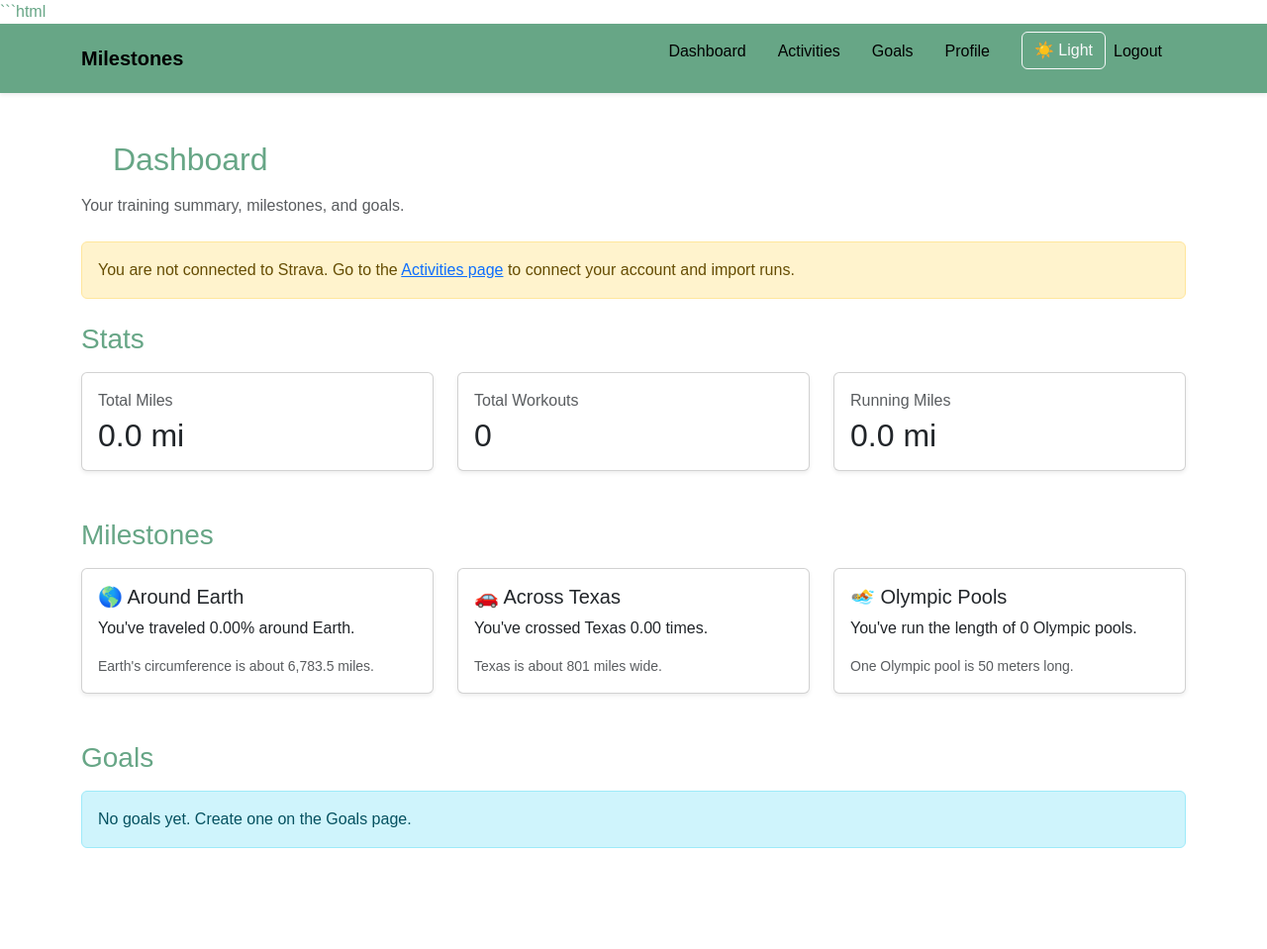
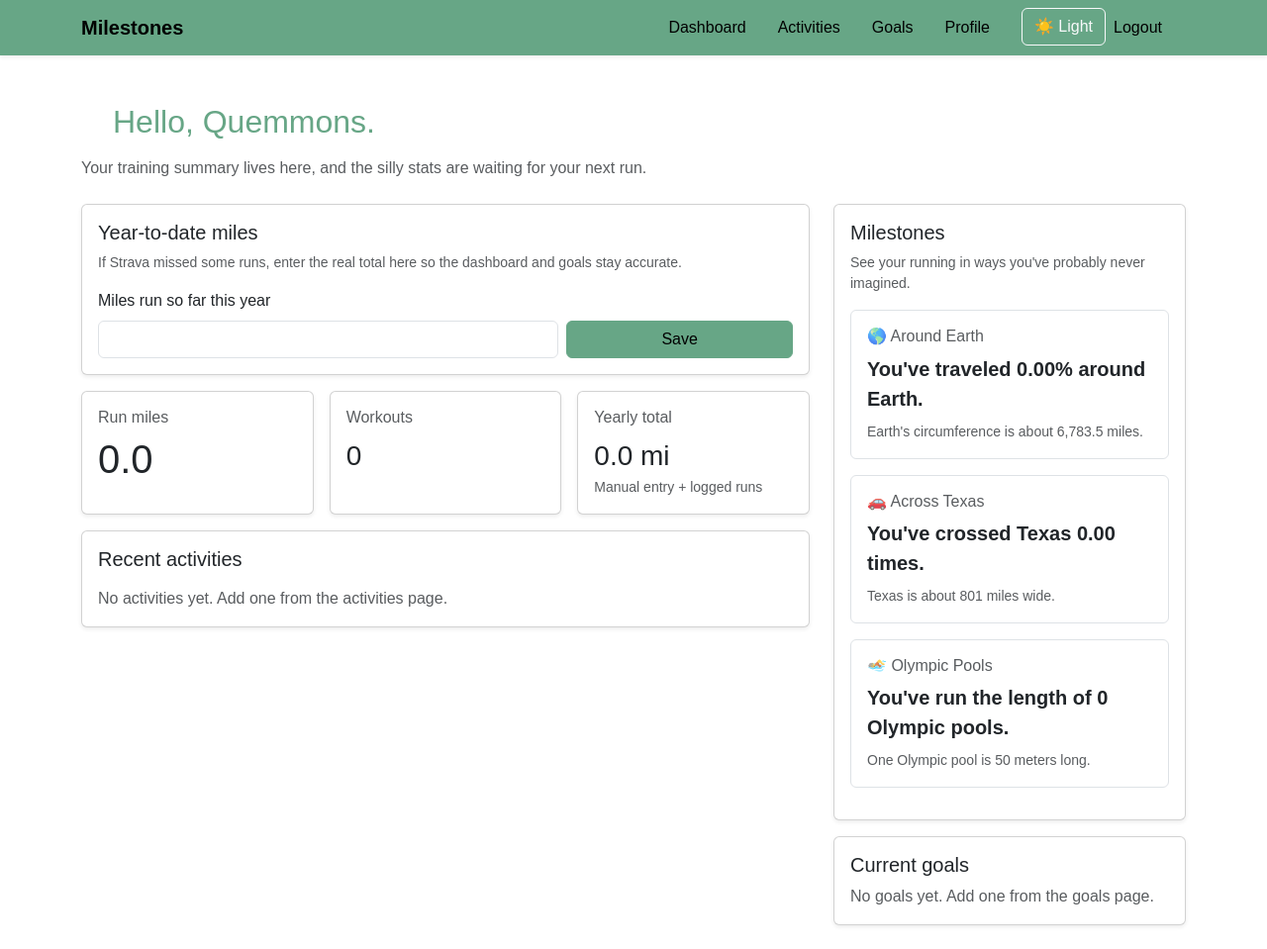
Before and after one commit to Quemmons/Endurance-Training-Tracker, a Flask app: page /dashboard in a window 1280 px wide. Shown: the whole page at 99% size. Before the commit the page ends 857 px from the top, so only its background shows below. Run offline with Flask 3, Linux system fonts and the light colour scheme; a user stored in the database is signed in; parts of the project's set-up code (start-up, migrations or seed data) failed here and were passed over.

Commit message:
big change

````diff
--- a/app.py
+++ b/app.py
@@ -22,10 +22,6 @@ from flask import (
 app = Flask(__name__)
 app.config['SECRET_KEY'] = os.environ.get('SECRET_KEY', 'dev-secret-change-me')
 app.config['JSON_SORT_KEYS'] = False
-
-app.jinja_env.globals.update(
-    format_duration_seconds=format_duration_seconds
-)
 
 # App flow overview:
 # - / shows the landing page
@@ -221,26 +217,32 @@ def update_goal_progress(store):
 
 
 def build_dashboard_stats(store):
-    """Build summary statistics for the dashboard."""
+    """Build a small summary payload for the dashboard view."""
     activities = store.get('activities', [])
-
+    total_distance = get_yearly_total(store)
     total_by_type = {'run': 0.0}
+    recent = []
 
     for item in activities:
         activity_type = normalize_activity_type(item.get('type'))
         total_by_type[activity_type] += float(item.get('distance', 0) or 0)
+        recent.append({
+            'name': item.get('name', 'Workout'),
+            'type': activity_type,
+            'distance': item.get('distance', 0),
+            'date': item.get('start_date', ''),
+            'source': item.get('source', 'local'),
+        })
 
+    recent = recent[-5:][::-1]
     workout_count = len(activities)
-
     update_goal_progress(store)
 
     return {
-        'total_distance': round(get_yearly_total(store), 2),
-        'total_by_type': {
-            key: round(value, 2)
-            for key, value in total_by_type.items()
-        },
+        'total_distance': round(total_distance, 2),
+        'total_by_type': {key: round(value, 2) for key, value in total_by_type.items()},
         'workout_count': workout_count,
+        'recent': recent,
         'year_to_date_miles': store.get('year_to_date_miles'),
         'effective_yearly_total': get_yearly_total(store),
     }
@@ -330,6 +332,48 @@ def build_funny_stats(store):
     return stats[:3]
 
 
+def page(title, body):
+    """Render the shared page shell with navigation, flash messages, and theme support."""
+    messages = ''.join(
+        f'<p class="{category}">{message}</p>'
+        for category, message in get_flashed_messages(with_categories=True)
+    )
+    dark_mode = 'dark' if session.get('dark_mode') else 'light'
+    return render_template_string('''
+        <!doctype html>
+        <html>
+          <head>
+            <meta charset="utf-8" />
+            <meta name="viewport" content="width=device-width, initial-scale=1" />
+            <title>{{ title }}</title>
+            <link rel="stylesheet" href="/static/css/styles.css">
+          </head>
+          <body class="theme-{{ dark_mode }}">
+            <div class="page-shell">
+              <div class="topbar">
+                <h1 class="page-title">Milestones</h1>
+                <form method="post" action="/theme/toggle" class="theme-toggle-form">
+                  <button type="submit" class="theme-toggle-btn">
+                    {{ 'Light mode' if dark_mode == 'dark' else 'Dark mode' }}
+                  </button>
+                </form>
+              </div>
+              <nav>
+                <a href="/">Home</a> |
+                <a href="/dashboard">Dashboard</a> |
+                <a href="/activities">Activities</a> |
+                <a href="/goals">Goals</a> |
+                <a href="/profile">Profile</a>
+              </nav>
+              <hr>
+              {{ messages | safe }}
+              {{ body | safe }}
+            </div>
+          </body>
+        </html>
+    ''', title=title, body=body, messages=messages, dark_mode=dark_mode)
+
+
 @app.route('/')
 def home():
     """Render the landing page for the Milestones app."""
@@ -400,30 +444,24 @@ def logout():
 
 @app.route('/dashboard', methods=['GET', 'POST'])
 def dashboard():
-    """Dashboard with stats, milestones, and goals."""
+    """Show a dashboard with summaries, funny stats, and recent activity history."""
     store = get_user_store()
 
     if request.method == 'POST':
         raw_value = (request.form.get('year_to_date_miles') or '').strip()
-
         try:
             store['year_to_date_miles'] = float(raw_value) if raw_value else None
-            flash('Year-to-date miles updated.', 'success')
         except ValueError:
             flash('Please enter a valid number of miles.', 'danger')
-
+            store['year_to_date_miles'] = None
+        else:
+            flash('Year-to-date miles updated.', 'success')
         return redirect(url_for('dashboard'))
 
     stats = build_dashboard_stats(store)
-    milestones = build_funny_stats(store)
+    funny_stats = build_funny_stats(store)
+    return render_template('dashboard.html', stats=stats, funny_stats=funny_stats, goals=store.get('goals', []))
 
-    return render_template(
-        'dashboard.html',
-        stats=stats,
-        milestones=milestones,
-        goals=store.get('goals', []),
-        strava_connected='strava_access_token' in session
-    )
 
 @app.route('/milestones')
 def milestones():
@@ -451,14 +489,23 @@ def activities():
             return redirect(url_for('activities'))
 
         if request.form.get('name'):
+            try:
+                distance = float(request.form.get('distance') or 0)
+            except ValueError:
+                distance = 0
+
+            try:
+                duration_minutes = float(request.form.get('duration_minutes') or 0)
+            except ValueError:
+                duration_minutes = 0
+
             user_activities.append({
                 'name': request.form.get('name'),
                 'type': 'Run',
                 'start_date': datetime.utcnow().strftime('%Y-%m-%d %H:%M'),
-                'distance': 0,
-                'duration_seconds': 0,
+                'distance': round(distance, 2),
+                'duration_seconds': int(duration_minutes * 60),
                 'source': 'local',
-                'pace_text': 'n/a',
             })
             flash('Activity added.', 'success')
             update_goal_progress(store)
@@ -489,12 +536,77 @@ def activities():
                 'pace_text': format_pace_minutes_per_mile(item.get('average_speed')),
             })
 
+    rows = []
+    for index, item in enumerate(user_activities):
+        activity_name = item.get('name', 'Workout')
+        activity_type = item.get('type', 'Run')
+        activity_date = item.get('start_date', 'Unknown date')
+        distance = item.get('distance', 0)
+        duration_text = format_duration_seconds(item.get('duration_seconds')) or 'n/a'
+        source = item.get('source', 'local')
+        pace_text = item.get('pace_text')
 
-    return render_template(
-        'activities.html',
-        activities=user_activities,
-        strava_connected=strava_connected
-    )
+        meta_items = [
+            f'<span>Date: {activity_date}</span>',
+            f'<span>Distance: {distance} mi</span>',
+            f'<span>Duration: {duration_text}</span>',
+            f'<span>Source: {source}</span>',
+        ]
+        if pace_text:
+            meta_items.append(f'<span>Pace: {pace_text}</span>')
+
+        rows.append(f"""
+            <div class="activity-card">
+              <div class="activity-card__top">
+                <strong>{activity_name}</strong>
+                <span class="activity-tag">{activity_type}</span>
+              </div>
+              <div class="activity-card__meta">
+                {''.join(meta_items)}
+              </div>
+              <form method="post" class="activity-card__actions">
+                <input type="hidden" name="activity_index" value="{index}">
+                <input type="hidden" name="action" value="delete">
+                <button type="submit">Delete</button>
+              </form>
+            </div>
+        """)
+
+    connect_link = '<a href="/strava/connect">Connect Strava</a>' if not strava_connected else '<a href="/strava/disconnect">Disconnect Strava</a>'
+    sync_link = '<a href="/strava/sync">Sync from Strava</a>' if strava_connected else ''
+
+    body = f'''
+        <section class="panel panel--tight">
+          <h2>Log a run</h2>
+          <form method="post" class="activity-form">
+            <input type="hidden" name="action" value="add">
+            <label>Name
+              <input type="text" name="name" placeholder="Morning Run" required>
+            </label>
+            <label>Distance (mi)
+              <input type="number" step="0.01" min="0" name="distance" placeholder="3.1">
+            </label>
+            <label>Duration (minutes)
+              <input type="number" step="1" min="0" name="duration_minutes" placeholder="30">
+            </label>
+            <button type="submit">Add activity</button>
+          </form>
+        </section>
+
+        <section class="panel panel--tight">
+          <div class="activity-toolbar">
+            <h2>Recent activities</h2>
+            <div>
+              {connect_link}
+              {sync_link}
+            </div>
+          </div>
+          <div class="activity-list">
+            {''.join(rows) if rows else '<p class="empty-state">No activities yet.</p>'}
+          </div>
+        </section>
+    '''
+    return page('Activities', body)
 
 
 @app.route('/goals', methods=['GET', 'POST'], endpoint='view_goals')
--- a/templates/dashboard.html
+++ b/templates/dashboard.html
@@ -1,156 +1,109 @@
-```html
 {% extends 'base.html' %}
-
 {% block title %}Dashboard – Milestones{% endblock %}
-
 {% block content %}
-
 <div class="mb-4">
-    <h1 class="h2">Dashboard</h1>
-    <p class="text-muted">
-        Your training summary, milestones, and goals.
-    </p>
+  <h1 class="h2">Hello, {{ session.username }}.</h1>
+  <p class="text-muted">Your training summary lives here, and the silly stats are waiting for your next run.</p>
 </div>
 
-
-{% if not strava_connected %}
-<div class="alert alert-warning">
-    You are not connected to Strava.
-    Go to the
-    <a href="{{ url_for('activities') }}">Activities page</a>
-    to connect your account and import runs.
-</div>
-{% endif %}
-
-
-
-<h3 class="mt-4 mb-3">Stats</h3>
-
 <div class="row g-4">
-
-    <div class="col-md-4">
-        <div class="card shadow-sm h-100">
-            <div class="card-body">
-                <p class="text-muted mb-1">Total Miles</p>
-                <h2 class="mb-0">{{ stats.total_distance }} mi</h2>
-            </div>
+  <div class="col-lg-8">
+    <div class="card p-3 shadow-sm mb-3">
+      <h5>Year-to-date miles</h5>
+      <p class="text-muted small mb-3">If Strava missed some runs, enter the real total here so the dashboard and goals stay accurate.</p>
+      <form method="post" class="row g-2 align-items-end">
+        <div class="col-md-8">
+          <label class="form-label">Miles run so far this year</label>
+          <input class="form-control" type="number" step="0.1" name="year_to_date_miles" value="{{ stats.year_to_date_miles if stats.year_to_date_miles is not none else '' }}">
         </div>
+        <div class="col-md-4">
+          <button class="btn btn-primary w-100">Save</button>
+        </div>
+      </form>
+    </div>
+    <div class="row g-3">
+      <div class="col-md-4">
+        <div class="card p-3 shadow-sm h-100">
+          <h6 class="text-muted">Run miles</h6>
+          <p class="display-6 mb-0">{{ stats.total_by_type['run'] }}</p>
+        </div>
+      </div>
+      <div class="col-md-4">
+        <div class="card p-3 shadow-sm h-100">
+          <h6 class="text-muted">Workouts</h6>
+          <p class="fs-3 mb-0">{{ stats.workout_count }}</p>
+        </div>
+      </div>
+      <div class="col-md-4">
+        <div class="card p-3 shadow-sm h-100">
+          <h6 class="text-muted">Yearly total</h6>
+          <p class="fs-3 mb-0">{{ stats.effective_yearly_total }} mi</p>
+          <p class="small text-muted mb-0">Manual entry + logged runs</p>
+        </div>
+      </div>
     </div>
 
+    <div class="card p-3 shadow-sm mt-3">
+      <h5 class="mb-3">Recent activities</h5>
+      {% if stats.recent %}
+      <ul class="list-group list-group-flush">
+        {% for activity in stats.recent %}
+        <li class="list-group-item px-0 py-3">
+          <div class="d-flex justify-content-between align-items-start gap-3">
+            <div>
+              <strong>{{ activity.name }}</strong>
+              <div class="small text-muted">{{ activity.type|capitalize }} • {{ activity.distance }} mi • {{ activity.date }}</div>
+            </div>
+            <span class="badge bg-light text-dark">{{ activity.source }}</span>
+          </div>
+        </li>
+        {% endfor %}
+      </ul>
+      {% else %}
+      <p class="text-muted mb-0">No activities yet. Add one from the activities page.</p>
+      {% endif %}
+    </div>
+  </div>
 
-    <div class="col-md-4">
-        <div class="card shadow-sm h-100">
-            <div class="card-body">
-                <p class="text-muted mb-1">Total Workouts</p>
-                <h2 class="mb-0">{{ stats.workout_count }}</h2>
-            </div>
-        </div>
+  <div class="col-lg-4">
+    <div class="card p-3 shadow-sm mb-3">
+      <h5>Milestones</h5>
+      <p class="text-muted small">See your running in ways you've probably never imagined.</p>
+      {% for stat in funny_stats %}
+      <div class="border rounded p-3 mb-3">
+        <h6 class="text-muted mb-2">{{ stat.title }}</h6>
+
+        <p class="fw-bold fs-5 mb-2">
+          {{ stat.value }}
+        </p>
+
+        <p class="small text-muted mb-0">
+          {{ stat.detail }}
+        </p>
+      </div>
+      {% endfor %}
     </div>
 
-
-    <div class="col-md-4">
-        <div class="card shadow-sm h-100">
-            <div class="card-body">
-                <p class="text-muted mb-1">Running Miles</p>
-                <h2 class="mb-0">{{ stats.total_by_type.run }} mi</h2>
-            </div>
+    <div class="card p-3 shadow-sm">
+      <h5>Current goals</h5>
+      {% if goals %}
+      {% for goal in goals %}
+      <div class="border rounded p-3 mb-2">
+        <div class="d-flex justify-content-between align-items-start">
+          <div>
+            <h6 class="mb-1">{{ goal.description }}</h6>
+            <p class="small text-muted mb-0">{{ goal.goal_type|capitalize }} • {{ goal.current_progress }}/{{ goal.target_value }} mi</p>
+          </div>
         </div>
+        <div class="progress mt-2" style="height: 8px;">
+          <div class="progress-bar" style="width: {{ goal.progress_percent }}%"></div>
+        </div>
+      </div>
+      {% endfor %}
+      {% else %}
+      <p class="text-muted mb-0">No goals yet. Add one from the goals page.</p>
+      {% endif %}
     </div>
-
+  </div>
 </div>
-
-
-
-
-<h3 class="mt-5 mb-3">Milestones</h3>
-
-<div class="row g-4">
-
-{% for milestone in milestones %}
-
-    <div class="col-md-4">
-        <div class="card shadow-sm h-100">
-
-            <div class="card-body">
-
-                <h5 class="card-title">
-                    {{ milestone.title }}
-                </h5>
-
-                <p class="card-text">
-                    {{ milestone.value }}
-                </p>
-
-                <small class="text-muted">
-                    {{ milestone.detail }}
-                </small>
-
-            </div>
-
-        </div>
-    </div>
-
-{% endfor %}
-
-</div>
-
-
-
-
-<h3 class="mt-5 mb-3">Goals</h3>
-
-
-{% if goals %}
-
-<div class="row g-4">
-
-{% for goal in goals %}
-
-<div class="col-md-6">
-
-    <div class="card shadow-sm">
-
-        <div class="card-body">
-
-            <h5 class="card-title">
-                {{ goal.description }}
-            </h5>
-
-
-            <p class="mb-2">
-                {{ goal.current_progress }} /
-                {{ goal.target_value }}
-            </p>
-
-
-            <div class="progress">
-
-              <div class="progress-bar"
-                style="width: {{ [((goal.current_progress / goal.target_value * 100)|round), 100]|min if goal.target_value else 0 }}%">
-              </div>
-
-            </div>
-
-
-        </div>
-
-    </div>
-
-</div>
-
-{% endfor %}
-
-</div>
-
-
-{% else %}
-
-<div class="alert alert-info">
-    No goals yet. Create one on the Goals page.
-</div>
-
-{% endif %}
-
-
 {% endblock %}
-```
````
